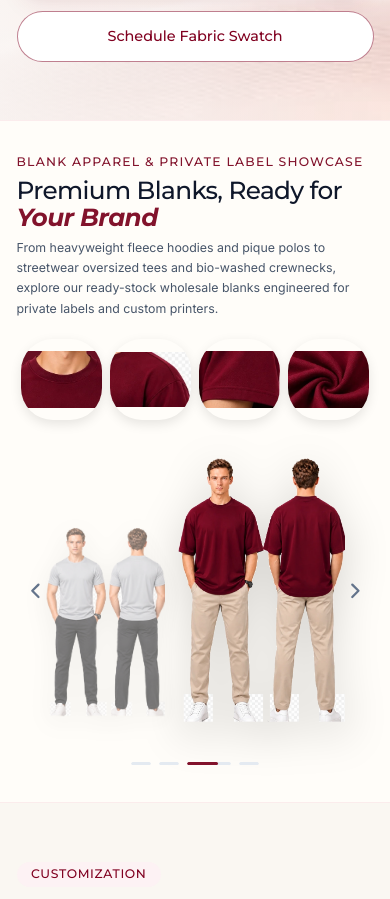
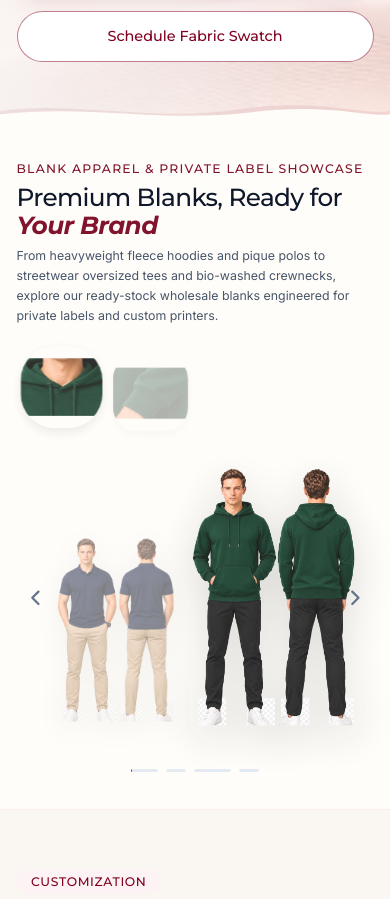
Before and after one commit to zavyxinfotech/Teeszone_website_frontend, a React (Vite) app: page /category/blank in a window 390 px wide. Shown: the part 1083-1982 px from the top of the page. Built offline with nearby package versions, Linux system fonts and the light colour scheme; a web font is replaced by a local one.

Commit message:
feat(categories): add continuous auto-scroll image animation to showcase and wavy bottom border to hero across all 5 product details pages

```diff
--- a/src/pages/Categories/CategoryPage.tsx
+++ b/src/pages/Categories/CategoryPage.tsx
@@ -76,7 +76,7 @@ export const CategoryPage: React.FC<CategoryPageProps> = ({ forcedSlug, onOpenQu
   return (
     <div className="flex flex-col min-h-screen bg-[#FFFDF9]">
       {/* 1. HERO WITH LUXURY SATIN BACKDROP (Exact Layout from Reference Image 2) */}
-      <section className="relative w-full pt-24 pb-14 sm:pt-28 sm:pb-16 lg:pt-32 lg:pb-20 overflow-hidden bg-[#FAF6F4] border-b border-burgundy-100/60 select-none">
+      <section className="relative w-full pt-24 pb-16 sm:pt-28 sm:pb-20 lg:pt-32 lg:pb-24 overflow-hidden bg-[#FAF6F4] select-none">
         {/* Full-width Luxury Flowing Satin Background (Image 1) */}
         <div className="absolute inset-0 pointer-events-none select-none z-0 overflow-hidden">
           <img loading="lazy" decoding="async" src="/assets/images/products/product-details-hero-bg.webp"
@@ -242,6 +242,29 @@ export const CategoryPage: React.FC<CategoryPageProps> = ({ forcedSlug, onOpenQu
             </div>
           </div>
         </div>
+
+        {/* Bottom Organic Wavy Border Design */}
+        <div className="absolute bottom-0 left-0 right-0 w-full overflow-hidden leading-none z-20 pointer-events-none" aria-hidden="true">
+          <svg
+            viewBox="0 0 1440 85"
+            fill="none"
+            xmlns="http://www.w3.org/2000/svg"
+            className="relative block w-full h-7 sm:h-11 lg:h-14"
+            preserveAspectRatio="none"
+          >
+            {/* Subtle Burgundy Accent Wave Ribbon */}
+            <path
+              d="M0,35 C280,5 560,70 880,30 C1180,-5 1340,50 1440,35 L1440,85 L0,85 Z"
+              fill="#80011F"
+              fillOpacity="0.08"
+            />
+            {/* Main Organic Wave seamlessly blending into the #FFFDF9 Showcase below */}
+            <path
+              d="M0,45 C320,15 600,70 920,40 C1200,10 1360,55 1440,45 L1440,85 L0,85 Z"
+              fill="#FFFDF9"
+            />
+          </svg>
+        </div>
       </section>
 
       {/* 2. CLIENT UNIFORM SHOWCASE (Corporate, School, Promotional & Events, Sports, and Blank Apparel) */}
--- a/src/pages/Categories/components/ClientUniformShowcase.tsx
+++ b/src/pages/Categories/components/ClientUniformShowcase.tsx
@@ -1,4 +1,5 @@
 import React, { useState, useEffect, useRef, useCallback } from 'react';
+import { motion } from 'framer-motion';
 import { ChevronLeft, ChevronRight } from 'lucide-react';
 
 export interface ShowcaseDetail {
@@ -625,7 +626,6 @@ export const ClientUniformShowcase: React.FC<ClientUniformShowcaseProps> = ({
 
   const [currentIndex, setCurrentIndex] = useState(0);
   const [progress, setProgress] = useState(0);
-  const [isPaused, setIsPaused] = useState(false);
   const [isInView, setIsInView] = useState(true);
   const sectionRef = useRef<HTMLElement>(null);
   const touchStartX = useRef<number | null>(null);
@@ -653,7 +653,7 @@ export const ClientUniformShowcase: React.FC<ClientUniformShowcaseProps> = ({
   const pos3Idx = (currentIndex + 1) % totalSlides;
   const pos4Idx = currentIndex;
 
-  const slideDuration = 3800; // 3.8s smooth auto-scroll
+  const slideDuration = 3200; // 3.2s continuous auto-scroll
 
   const handleNext = useCallback(() => {
     setProgress(0);
@@ -665,13 +665,13 @@ export const ClientUniformShowcase: React.FC<ClientUniformShowcaseProps> = ({
     setCurrentIndex((prev) => (prev - 1 + totalSlides) % totalSlides);
   }, [totalSlides]);
 
-  // IntersectionObserver to auto-scroll when user scrolls into this section
+  // IntersectionObserver to auto-scroll when user views this section
   useEffect(() => {
     const observer = new IntersectionObserver(
       ([entry]) => {
         setIsInView(entry.isIntersecting);
       },
-      { threshold: 0.15 }
+      { threshold: 0.05 }
     );
 
     if (sectionRef.current) {
@@ -681,11 +681,11 @@ export const ClientUniformShowcase: React.FC<ClientUniformShowcaseProps> = ({
     return () => observer.disconnect();
   }, []);
 
-  // Smooth circular auto-scroll animation when in view and not paused
+  // Continuous auto-scroll animation loop (runs continuously one by one)
   useEffect(() => {
-    if (!isInView || isPaused || totalSlides <= 1) return;
+    if (!isInView || totalSlides <= 1) return;
 
-    const intervalTime = 40;
+    const intervalTime = 30;
     const step = (intervalTime / slideDuration) * 100;
 
     const timer = setInterval(() => {
@@ -699,7 +699,7 @@ export const ClientUniformShowcase: React.FC<ClientUniformShowcaseProps> = ({
     }, intervalTime);
 
     return () => clearInterval(timer);
-  }, [isInView, isPaused, totalSlides, slideDuration]);
+  }, [isInView, totalSlides, slideDuration]);
 
   // Touch swipe handling for mobile
   const handleTouchStart = (e: React.TouchEvent) => {
@@ -773,8 +773,6 @@ export const ClientUniformShowcase: React.FC<ClientUniformShowcaseProps> = ({
     <section
       ref={sectionRef}
       className="relative w-full h-auto lg:h-[86vh] lg:max-h-[820px] lg:min-h-[640px] flex flex-col justify-between py-4 lg:py-5 bg-[#FFFDF9] select-none overflow-hidden"
-      onMouseEnter={() => setIsPaused(true)}
-      onMouseLeave={() => setIsPaused(false)}
       onTouchStart={handleTouchStart}
       onTouchMove={handleTouchMove}
       onTouchEnd={handleTouchEnd}
@@ -830,7 +828,7 @@ export const ClientUniformShowcase: React.FC<ClientUniformShowcaseProps> = ({
                 <ChevronLeft className="w-8 h-8 stroke-[2.2]" />
               </button>
 
-              {/* Models Runway Row: Strict Decreasing Order of Size & Height from Right to Left */}
+              {/* Models Runway Row: Strict Decreasing Order of Size & Height from Right to Left with Smooth Motion Animations */}
               <div
                 className={`w-full h-full flex items-end ${
                   totalSlides > 2 ? 'justify-between' : 'justify-end gap-16 xl:gap-24'
@@ -838,77 +836,90 @@ export const ClientUniformShowcase: React.FC<ClientUniformShowcaseProps> = ({
               >
                 {/* Position 1: Leftmost / 4th from right (SMALLEST in height and width) */}
                 {totalSlides > 3 && (
-                  <div
+                  <motion.div
+                    key={`desktop-pos1-${slides[pos1Idx].id}`}
+                    initial={{ opacity: 0.1, x: 20, scale: 0.94 }}
+                    animate={{ opacity: 0.35, x: 0, scale: 1 }}
+                    transition={{ duration: 0.65, ease: [0.22, 1, 0.36, 1] }}
                     onClick={() => {
                       setProgress(0);
                       setCurrentIndex(pos1Idx);
                     }}
-                    className="flex flex-col items-center justify-end w-[15%] xl:w-[16%] max-w-[170px] xl:max-w-[195px] mb-8 xl:mb-10 cursor-pointer transition-all duration-700 hover:scale-[1.05] group shrink-0"
+                    className="flex flex-col items-center justify-end w-[15%] xl:w-[16%] max-w-[170px] xl:max-w-[195px] mb-8 xl:mb-10 cursor-pointer group shrink-0"
                     style={{
-                      opacity: 0.35,
                       filter: 'drop-shadow(0 4px 8px rgba(0,0,0,0.06)) blur(0.5px) grayscale(15%)',
                     }}
                     title={`Switch to ${slides[pos1Idx].brand}`}
                   >
                     <img loading="lazy" decoding="async" src={slides[pos1Idx].modelImage}
                       alt={slides[pos1Idx].brand}
-                      className="w-full h-auto max-h-[220px] xl:max-h-[250px] object-contain select-none transition-opacity duration-300 group-hover:opacity-100"
+                      className="w-full h-auto max-h-[220px] xl:max-h-[250px] object-contain select-none transition-opacity duration-300 group-hover:opacity-100 pointer-events-none"
                     />
-                  </div>
+                  </motion.div>
                 )}
 
                 {/* Position 2: Mid-left / 3rd from right (Visibly smaller than Position 3) */}
                 {totalSlides > 2 && (
-                  <div
+                  <motion.div
+                    key={`desktop-pos2-${slides[pos2Idx].id}`}
+                    initial={{ opacity: 0.3, x: 25, scale: 0.94 }}
+                    animate={{ opacity: 0.55, x: 0, scale: 1 }}
+                    transition={{ duration: 0.65, ease: [0.22, 1, 0.36, 1] }}
                     onClick={() => {
                       setProgress(0);
                       setCurrentIndex(pos2Idx);
                     }}
-                    className="flex flex-col items-center justify-end w-[20%] xl:w-[21%] max-w-[220px] xl:max-w-[250px] mb-5 xl:mb-7 cursor-pointer transition-all duration-700 hover:scale-[1.05] group shrink-0"
+                    className="flex flex-col items-center justify-end w-[20%] xl:w-[21%] max-w-[220px] xl:max-w-[250px] mb-5 xl:mb-7 cursor-pointer group shrink-0"
                     style={{
-                      opacity: 0.55,
                       filter: 'drop-shadow(0 6px 12px rgba(0,0,0,0.08)) blur(0.2px) grayscale(8%)',
                     }}
                     title={`Switch to ${slides[pos2Idx].brand}`}
                   >
                     <img loading="lazy" decoding="async" src={slides[pos2Idx].modelImage}
                       alt={slides[pos2Idx].brand}
-                      className="w-full h-auto max-h-[285px] xl:max-h-[320px] object-contain select-none transition-opacity duration-300 group-hover:opacity-100"
+                      className="w-full h-auto max-h-[285px] xl:max-h-[320px] object-contain select-none transition-opacity duration-300 group-hover:opacity-100 pointer-events-none"
                     />
-                  </div>
+                  </motion.div>
                 )}
 
                 {/* Position 3: Mid-right / 2nd from right (Visibly smaller than Position 4, but bigger than Position 2) */}
                 {totalSlides > 1 && (
-                  <div
+                  <motion.div
+                    key={`desktop-pos3-${slides[pos3Idx].id}`}
+                    initial={{ opacity: 0.5, x: 30, scale: 0.95 }}
+                    animate={{ opacity: 0.78, x: 0, scale: 1 }}
+                    transition={{ duration: 0.65, ease: [0.22, 1, 0.36, 1] }}
                     onClick={() => {
                       setProgress(0);
                       setCurrentIndex(pos3Idx);
                     }}
-                    className="flex flex-col items-center justify-end w-[25%] xl:w-[26%] max-w-[280px] xl:max-w-[315px] mb-2 xl:mb-3 cursor-pointer transition-all duration-700 hover:scale-[1.05] group shrink-0"
+                    className="flex flex-col items-center justify-end w-[25%] xl:w-[26%] max-w-[280px] xl:max-w-[315px] mb-2 xl:mb-3 cursor-pointer group shrink-0"
                     style={{
-                      opacity: 0.78,
                       filter: 'drop-shadow(0 10px 18px rgba(0,0,0,0.12))',
                     }}
                     title={`Switch to ${slides[pos3Idx].brand}`}
                   >
                     <img loading="lazy" decoding="async" src={slides[pos3Idx].modelImage}
                       alt={slides[pos3Idx].brand}
-                      className="w-full h-auto max-h-[355px] xl:max-h-[395px] object-contain select-none transition-opacity duration-300 group-hover:opacity-100"
+                      className="w-full h-auto max-h-[355px] xl:max-h-[395px] object-contain select-none transition-opacity duration-300 group-hover:opacity-100 pointer-events-none"
                     />
-                  </div>
+                  </motion.div>
                 )}
 
-                {/* Position 4: Right 1st / Active (BIGGEST in height and width) */}
-                <div
-                  className="flex flex-col items-center justify-end w-[31%] xl:w-[32%] max-w-[340px] xl:max-w-[385px] mb-0 transition-all duration-700 ease-out z-30 shrink-0"
+                {/* Position 4: Right 1st / Active (BIGGEST in height and width with smooth motion transition) */}
+                <motion.div
+                  key={`desktop-pos4-${slides[pos4Idx].id}`}
+                  initial={{ opacity: 0.75, x: 35, scale: 0.95 }}
+                  animate={{ opacity: 1, x: 0, scale: 1 }}
+                  transition={{ duration: 0.65, ease: [0.22, 1, 0.36, 1] }}
+                  className="flex flex-col items-center justify-end w-[31%] xl:w-[32%] max-w-[340px] xl:max-w-[385px] mb-0 z-30 shrink-0"
                 >
-                  <img loading="lazy" decoding="async" key={currentSlide.id}
+                  <img loading="lazy" decoding="async"
                     src={slides[pos4Idx].modelImage}
                     alt={`${slides[pos4Idx].brand} showcase`}
-                    className="w-full h-auto max-h-[425px] xl:max-h-[475px] object-contain drop-shadow-[0_16px_30px_rgba(0,0,0,0.18)] select-none"
+                    className="w-full h-auto max-h-[425px] xl:max-h-[475px] object-contain drop-shadow-[0_16px_30px_rgba(0,0,0,0.18)] select-none pointer-events-none"
                   />
-                </div>
+                </motion.div>
               </div>
 
               {/* Forward Navigation Button */}
@@ -1017,60 +1028,70 @@ export const ClientUniformShowcase: React.FC<ClientUniformShowcaseProps> = ({
               <ChevronLeft className="w-6 h-6 stroke-[2.2]" />
             </button>
 
-            {/* Mobile Runway Models Container with Even Spacing and Perspective Axis */}
+            {/* Mobile Runway Models Container with Even Spacing and Smooth Motion Transition */}
             <div className="w-full max-w-sm sm:max-w-md mx-auto flex items-end justify-center gap-3 xs:gap-4 sm:gap-6 px-6">
               {/* Position 2 (tablet / wider screens sm:) */}
               {totalSlides > 2 && (
-                <div
+                <motion.div
+                  key={`mobile-pos2-${slides[pos2Idx].id}`}
+                  initial={{ opacity: 0.2, x: 15, scale: 0.94 }}
+                  animate={{ opacity: 0.35, x: 0, scale: 1 }}
+                  transition={{ duration: 0.6, ease: [0.22, 1, 0.36, 1] }}
                   onClick={() => {
                     setProgress(0);
                     setCurrentIndex(pos2Idx);
                   }}
-                  className="hidden sm:flex flex-col items-center justify-end w-[24%] max-w-[120px] mb-4 cursor-pointer transition-all duration-500 hover:scale-[1.04]"
+                  className="hidden sm:flex flex-col items-center justify-end w-[24%] max-w-[120px] mb-4 cursor-pointer"
                   style={{
-                    opacity: 0.35,
                     filter: 'drop-shadow(0 4px 10px rgba(0,0,0,0.08)) blur(0.4px)',
                   }}
                   title={`Switch to ${slides[pos2Idx].brand}`}
                 >
                   <img loading="lazy" decoding="async" src={slides[pos2Idx].modelImage}
                     alt={slides[pos2Idx].brand}
-                    className="w-full h-auto max-h-[200px] object-contain select-none"
+                    className="w-full h-auto max-h-[200px] object-contain select-none pointer-events-none"
                   />
-                </div>
+                </motion.div>
               )}
 
               {/* Position 3 (Mobile 2nd from right, smaller than main model) */}
               {totalSlides > 1 && (
-                <div
+                <motion.div
+                  key={`mobile-pos3-${slides[pos3Idx].id}`}
+                  initial={{ opacity: 0.4, x: 20, scale: 0.95 }}
+                  animate={{ opacity: 0.60, x: 0, scale: 1 }}
+                  transition={{ duration: 0.6, ease: [0.22, 1, 0.36, 1] }}
                   onClick={() => {
                     setProgress(0);
                     setCurrentIndex(pos3Idx);
                   }}
-                  className="flex flex-col items-center justify-end w-[40%] sm:w-[32%] max-w-[155px] mb-2 cursor-pointer transition-all duration-500 hover:scale-[1.04]"
+                  className="flex flex-col items-center justify-end w-[40%] sm:w-[32%] max-w-[155px] mb-2 cursor-pointer"
                   style={{
-                    opacity: 0.60,
                     filter: 'drop-shadow(0 6px 14px rgba(0,0,0,0.10))',
                   }}
                   title={`Switch to ${slides[pos3Idx].brand}`}
                 >
                   <img loading="lazy" decoding="async" src={slides[pos3Idx].modelImage}
                     alt={slides[pos3Idx].brand}
-                    className="w-full h-auto max-h-[245px] xs:max-h-[270px] object-contain select-none"
+                    className="w-full h-auto max-h-[245px] xs:max-h-[270px] object-contain select-none pointer-events-none"
                   />
-                </div>
+                </motion.div>
               )}
 
-              {/* Position 4: Active Main Model (Largest on mobile) */}
-              <div
-                className="flex flex-col items-center justify-end w-[56%] sm:w-[44%] max-w-[215px] xs:max-w-[235px] mb-0 transition-all duration-500"
+              {/* Position 4: Active Main Model (Largest on mobile with smooth animated entrance) */}
+              <motion.div
+                key={`mobile-pos4-${slides[pos4Idx].id}`}
+                initial={{ opacity: 0.75, x: 25, scale: 0.95 }}
+                animate={{ opacity: 1, x: 0, scale: 1 }}
+                transition={{ duration: 0.6, ease: [0.22, 1, 0.36, 1] }}
+                className="flex flex-col items-center justify-end w-[56%] sm:w-[44%] max-w-[215px] xs:max-w-[235px] mb-0"
               >
-                <img loading="lazy" decoding="async" key={currentSlide.id}
+                <img loading="lazy" decoding="async"
                   src={slides[pos4Idx].modelImage}
                   alt={`${slides[pos4Idx].brand} showcase`}
-                  className="w-full h-auto max-h-[305px] xs:max-h-[335px] object-contain drop-shadow-[0_12px_22px_rgba(0,0,0,0.16)] transition-all duration-500 select-none"
+                  className="w-full h-auto max-h-[305px] xs:max-h-[335px] object-contain drop-shadow-[0_12px_22px_rgba(0,0,0,0.16)] select-none pointer-events-none"
                 />
-              </div>
+              </motion.div>
             </div>
 
             {/* Mobile Forward Button */}
```
